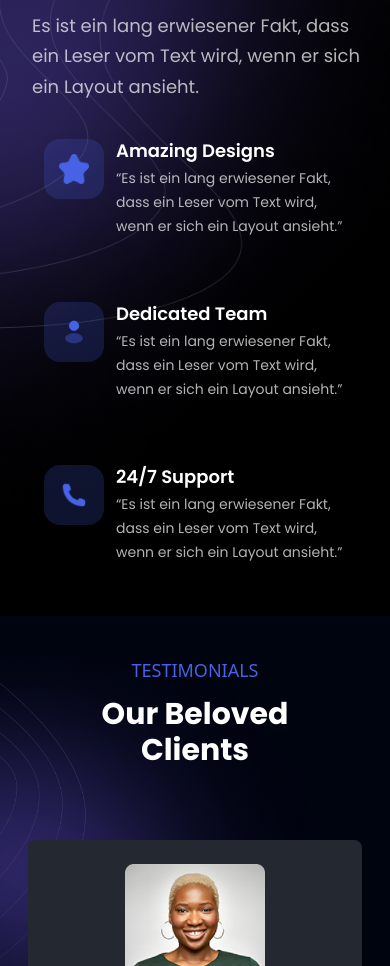
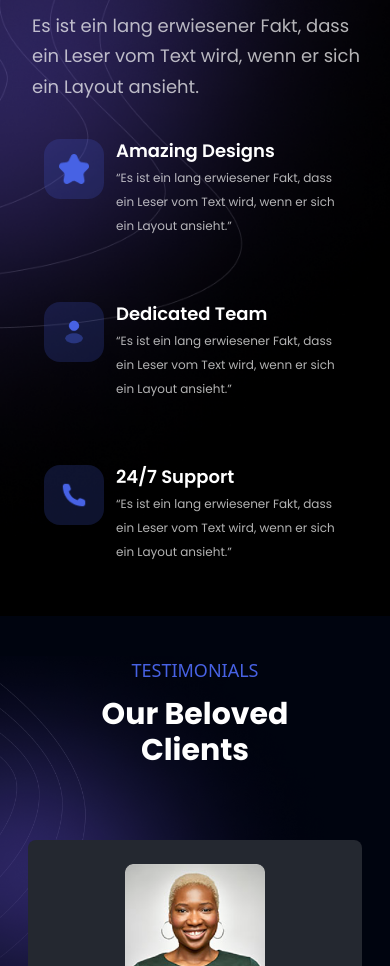
Before and after one commit to murtazaghulam99/modern-drizzle-techagency-webapp, a React (Vite) app: page / in a window 390 px wide. Shown: the part 2597-3563 px from the top of the page. Built offline with nearby package versions, Linux system fonts and the light colour scheme.

Commit message:
address issues: fixed

```diff
--- a/src/components/Business.jsx
+++ b/src/components/Business.jsx
@@ -23,7 +23,7 @@ const FeatureCard = ({ icon, title, content, index }) => (
       <h4 className="font-poppins font-semibold text-white text-[18px] leading-[23px] mb-1">
         {title}
       </h4>
-      <p className="font-poppins font-normal text-dimWhite text-[14px] leading-[24px] mb-1">
+      <p className="font-poppins font-normal text-dimWhite text-[12px] md:text-[14px] leading-[24px] mb-1">
         {content}
       </p>
     </div>
--- a/src/components/Navbar.jsx
+++ b/src/components/Navbar.jsx
@@ -53,13 +53,13 @@ const Navbar = () => {
             {navLinks.map((nav, index) => (
               <li
                 key={nav.id}
-                className={`font-poppins font-normal cursor-pointer transition-colors hover:bg-white/10 rounded-md text-[20px]
+                className={`font-poppins font-normal py-1 px-4 cursor-pointer transition-colors hover:bg-white/10 rounded-md text-[20px]
         ${index === navLinks.length - 1 ? "mb-0" : "mb-4"} text-white`}
               >
                 <a href={`#${nav.id}`}>{nav.title}</a>
               </li>
             ))}
-            <div className="items-center space-y-7">
+            <div className="items-center space-y-7 space-x-2">
               <button className="text-white  font-poppins transition-colors hover:bg-white/10 rounded-md px-4 py-2">
                 Sign In
               </button>
```
